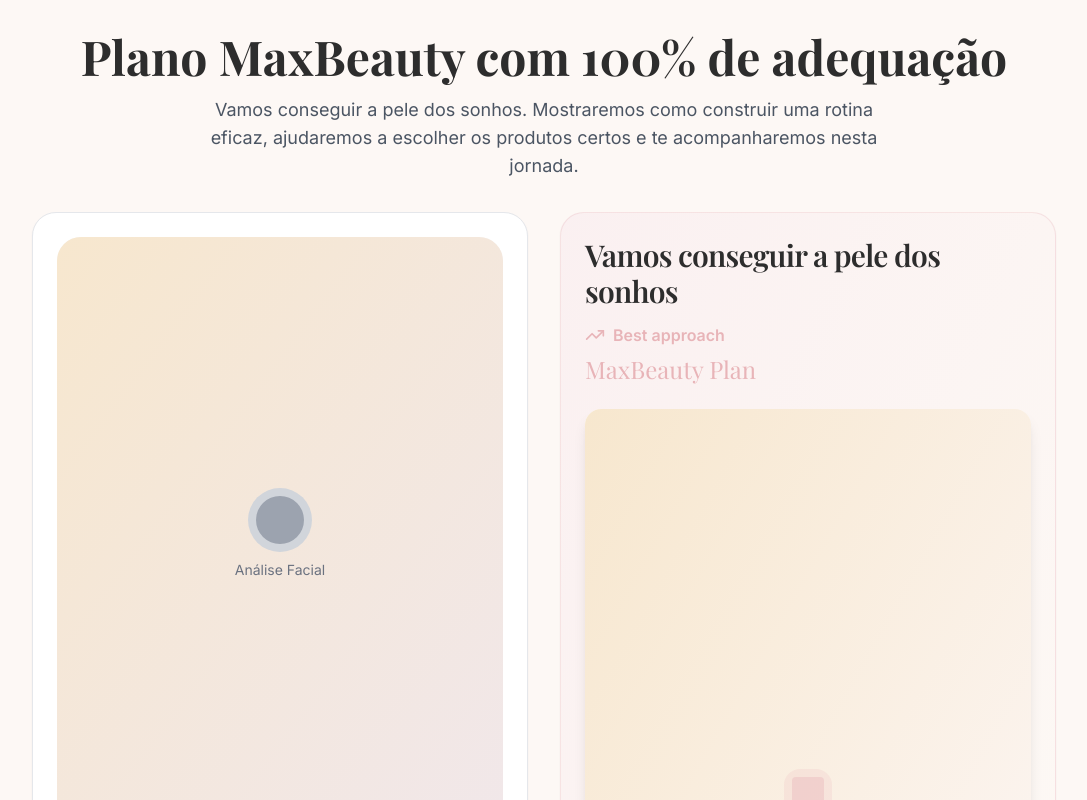
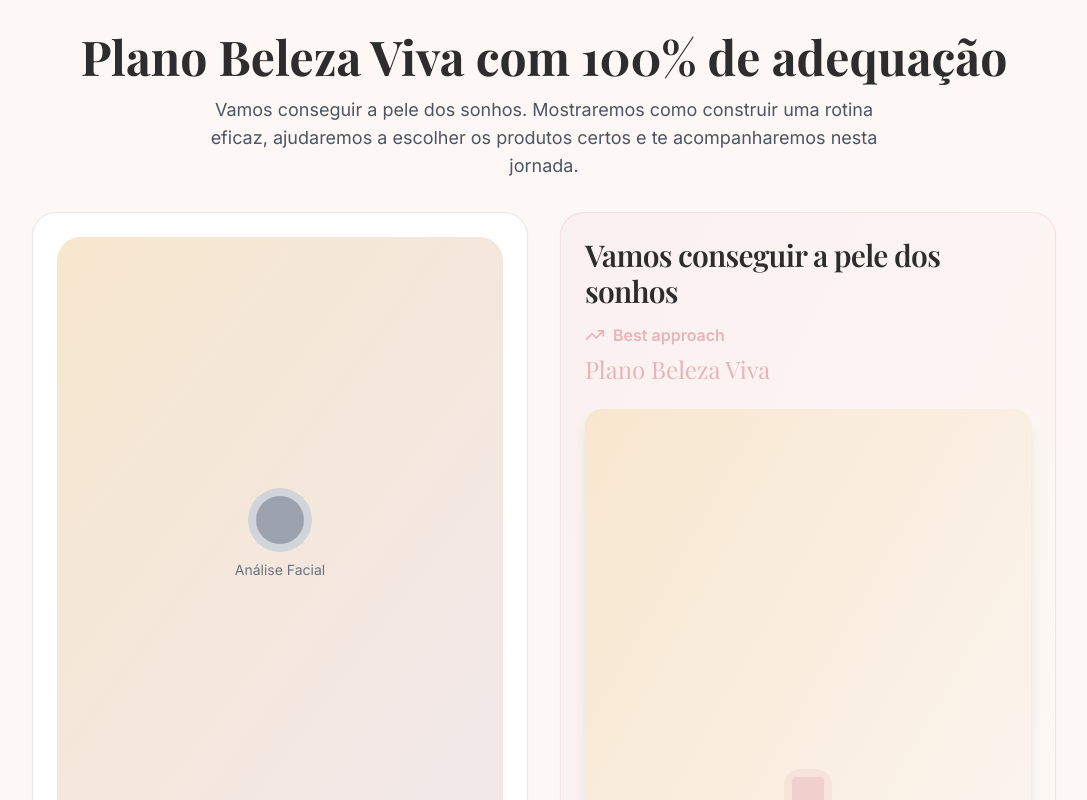
Before and after one commit to EricGuerrize/belezaweb, a Next.js app: page /offer in a window 1280 px wide. Shown: the top 800 px of the page, without its empty margins (96-1183 px from the left). Built offline with nearby package versions, Linux system fonts and the light colour scheme.

Commit message:
Renomeia projeto de MaxBeauty para Beleza Viva

```diff
--- a/app/layout.tsx
+++ b/app/layout.tsx
@@ -2,7 +2,7 @@
 import "./globals.css"
 
 export const metadata: Metadata = {
-  title: "MaxBeauty - Análise de Pele com IA",
+  title: "Beleza Viva - Análise de Pele com IA",
   description: "Descubra a idade real da sua pele e receba recomendações personalizadas de skincare",
 }
 
--- a/app/offer/page.tsx
+++ b/app/offer/page.tsx
@@ -25,7 +25,7 @@
           className="mb-8 text-center"
         >
           <h1 className="text-4xl md:text-5xl font-heading font-bold mb-4">
-            Plano MaxBeauty com 100% de adequação
+            Plano Beleza Viva com 100% de adequação
           </h1>
           <p className="text-lg text-gray-600 max-w-2xl mx-auto">
             Vamos conseguir a pele dos sonhos. Mostraremos como construir uma rotina eficaz, ajudaremos a escolher os produtos certos e te acompanharemos nesta jornada.
@@ -128,7 +128,7 @@
                   <span className="font-semibold">Best approach</span>
                 </div>
                 <div className="text-2xl font-heading text-primary mb-4">
-                  MaxBeauty Plan
+                  Plano Beleza Viva
                 </div>
               </CardHeader>
               <CardContent>
--- a/app/page.tsx
+++ b/app/page.tsx
@@ -19,7 +19,7 @@
             className="text-center"
           >
             <h1 className="font-heading text-3xl sm:text-4xl md:text-5xl lg:text-7xl font-bold text-text mb-4 sm:mb-6">
-              MaxBeauty
+              Beleza Viva
             </h1>
             <p className="text-xl sm:text-2xl md:text-3xl text-gray-700 mb-3 sm:mb-4 font-heading px-2">
               Obtenha a versão mais radiante da sua pele
@@ -140,9 +140,9 @@
       {/* Footer */}
       <footer className="px-4 py-12 bg-secondary text-white">
         <div className="container mx-auto max-w-6xl text-center">
-          <p className="text-lg font-heading mb-2">MaxBeauty</p>
+          <p className="text-lg font-heading mb-2">Beleza Viva</p>
           <p className="text-sm opacity-80">
-            © 2024 MaxBeauty. Todos os direitos reservados.
+            © 2024 Beleza Viva. Todos os direitos reservados.
           </p>
         </div>
       </footer>
--- a/package.json
+++ b/package.json
@@ -1,5 +1,5 @@
 {
-  "name": "maxbeauty",
+  "name": "beleza-viva",
   "version": "0.1.0",
   "private": true,
   "scripts": {
```
Also changed, not shown: 1 other file (tests, documents, lock files or other folders).
